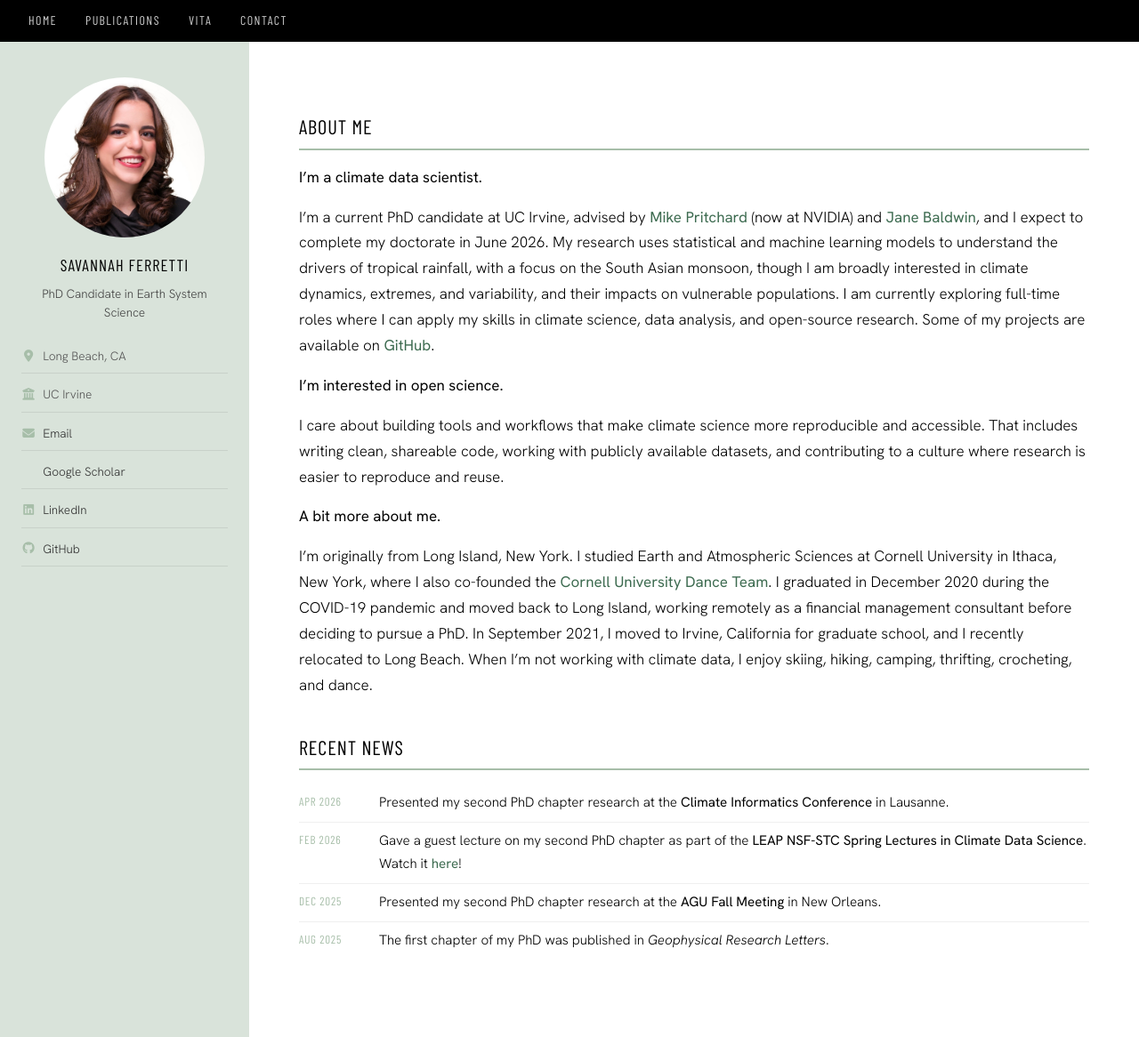
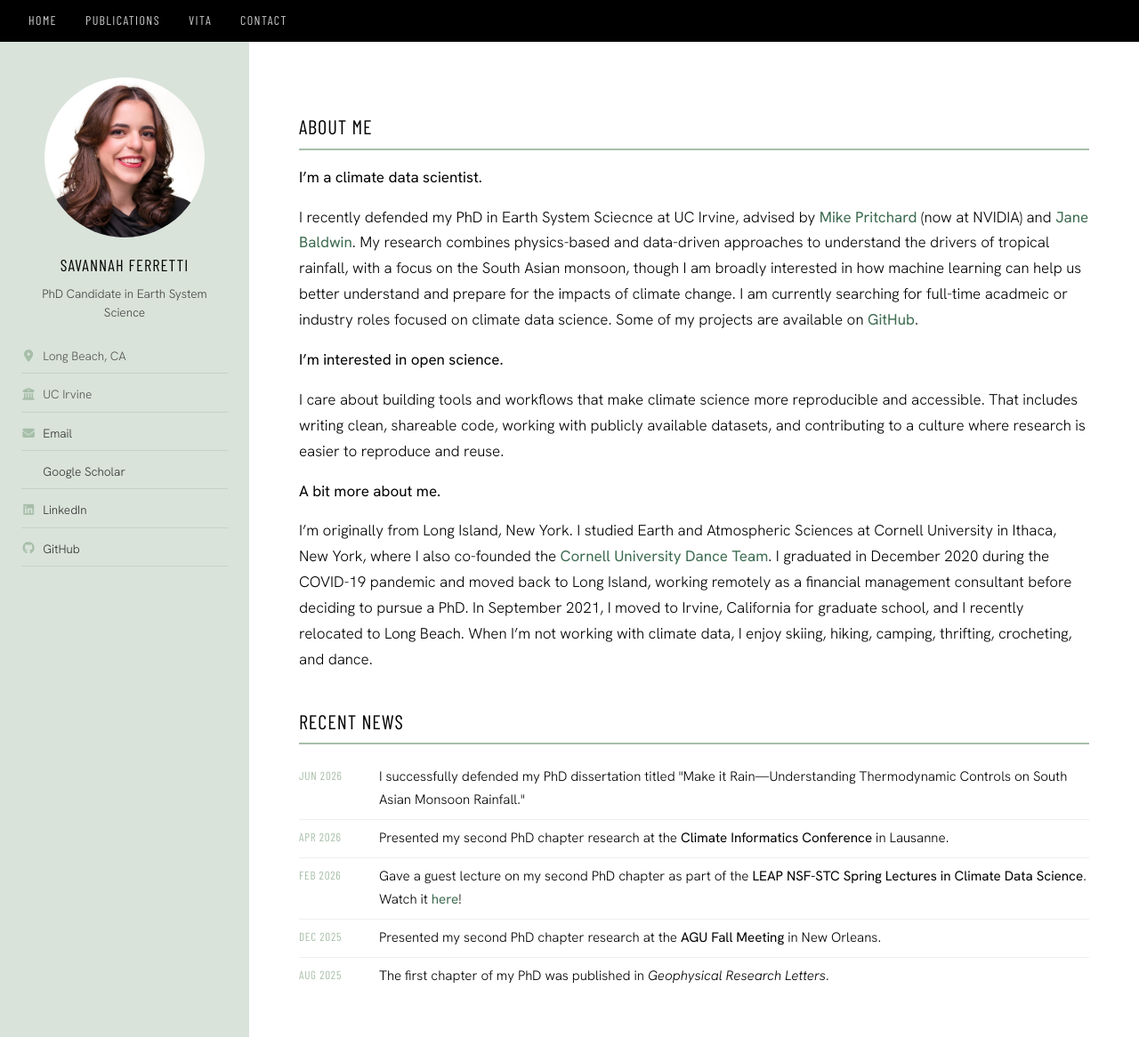
Before and after one commit to savannahferretti/savannahferretti.github.io, a Jekyll site: the page built from pages/index.md, in a window 1280 px wide and 1166 px high. Shown: the whole window at 89% size. Built offline with Jekyll 4.4.1, drawn with Linux system fonts in a browser that asks for light colours; a style sheet for code colours, icons or effects is not loaded.

Commit message:
Revise personal bio and recent news section
Updated personal information and removed outdated details about PhD candidacy.

```diff
--- a/pages/index.md
+++ b/pages/index.md
@@ -2,15 +2,13 @@
 layout: default
 title: Home
 permalink: /
-description: "Savannah Ferretti is a PhD candidate in Earth System Science at UC Irvine studying tropical rainfall and the South Asian monsoon using statistical and machine learning models."
 ---
 
 ## About Me
 
 **I'm a climate data scientist.**
 
-
-I’m a current PhD candidate at UC Irvine, advised by [Mike Pritchard](https://research.nvidia.com/person/mike-pritchard) (now at NVIDIA) and [Jane Baldwin](https://www.janebaldw.in/), and I expect to complete my doctorate in June 2026. My research uses statistical and machine learning models to understand the drivers of tropical rainfall, with a focus on the South Asian monsoon, though I am broadly interested in climate dynamics, extremes, and variability, and their impacts on vulnerable populations. I am currently exploring full-time roles where I can apply my skills in climate science, data analysis, and open-source research. Some of my projects are available on [GitHub](https://github.com/savannahferretti).
+I recently defended my PhD in Earth System Sciecnce at UC Irvine, advised by [Mike Pritchard](https://research.nvidia.com/person/mike-pritchard) (now at NVIDIA) and [Jane Baldwin](https://www.janebaldw.in/). My research combines physics-based and data-driven approaches to understand the drivers of tropical rainfall, with a focus on the South Asian monsoon, though I am broadly interested in how machine learning can help us better understand and prepare for the impacts of climate change. I am currently searching for full-time acadmeic or industry roles focused on climate data science. Some of my projects are available on [GitHub](https://github.com/savannahferretti).
 
 **I’m interested in open science.**
 
@@ -23,6 +21,10 @@ I’m originally from Long Island, New York. I studied Earth and Atmospheric Sci
 ## Recent News
 
 <table class="news-table">
+  <tr>
+    <td>Jun 2026</td>
+    <td>I successfully defended my PhD dissertation titled "Make it Rain—Understanding Thermodynamic Controls on South Asian Monsoon Rainfall."</td>
+  </tr>
   <tr>
     <td>Apr 2026</td>
     <td>Presented my second PhD chapter research at the <strong>Climate Informatics Conference</strong> in Lausanne.</td>
```
